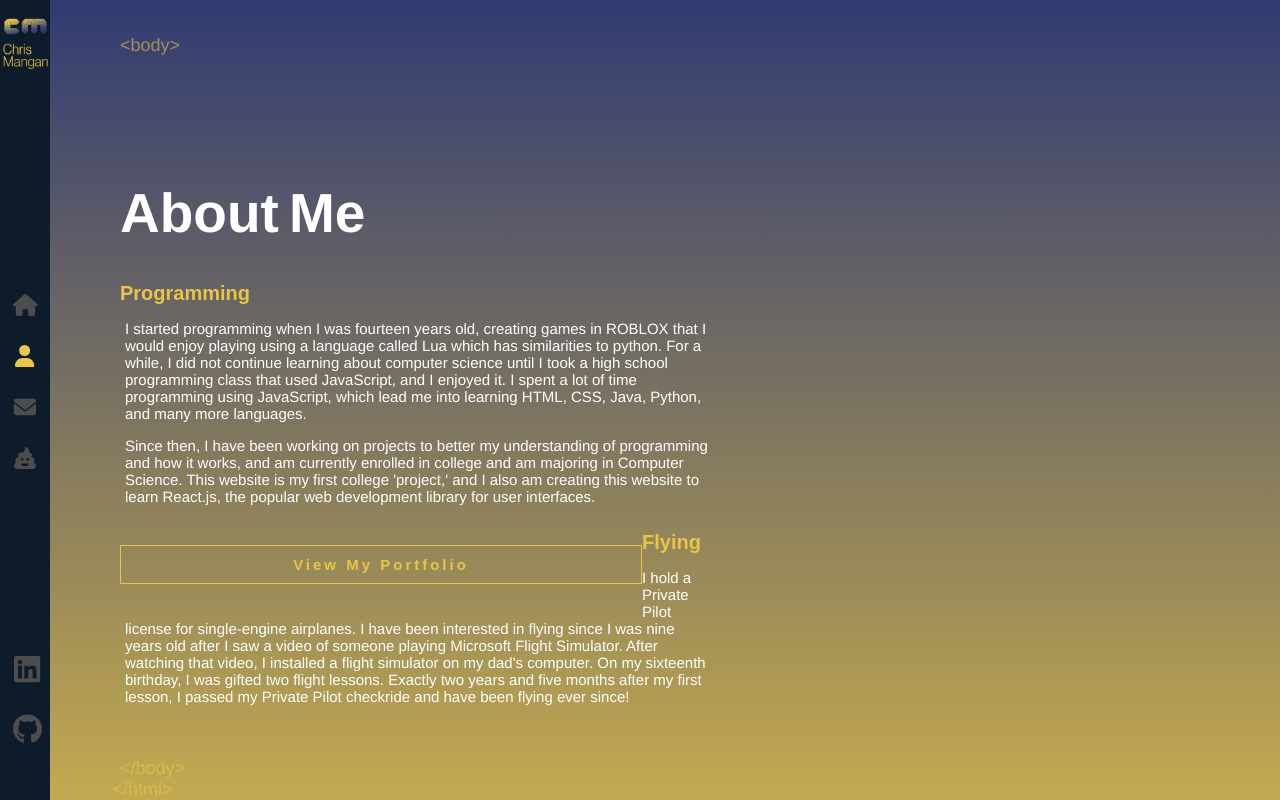
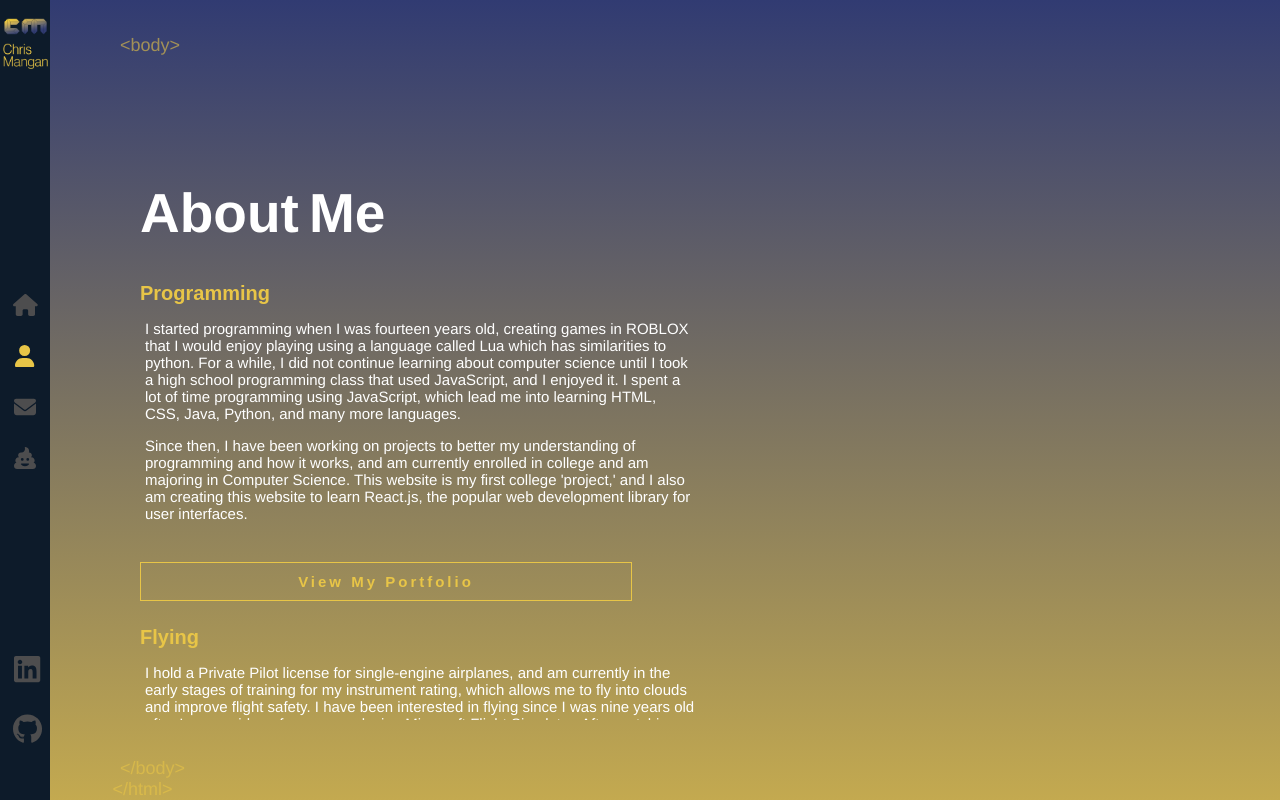
Before and after one commit to chrisjm66/personal-website, a React (Create React App) app: page /about in a window 1280 px wide. Built offline with nearby package versions, Linux system fonts and the light colour scheme.

Commit message:
Updated CSS

```diff
--- a/src/components/About/index.js
+++ b/src/components/About/index.js
@@ -36,17 +36,18 @@ const About = () => {
                         Since then, I have been working on projects to better my understanding of programming and how it works, and am currently enrolled in college and am majoring in Computer Science. This website is my first college 'project,' and
                         I also am creating this website to learn React.js, the popular web development library for user interfaces.
                     </p>
+
                     <Link to='/portfolio' className="flat-button">View My Portfolio</Link>
                 </div>
 
-
-
-                <br/>
                 <div className="text-wrapper">
                     <h2>Flying</h2>
                     <p>
-                        I hold a Private Pilot license for single-engine airplanes. I have been interested in flying since I was nine years old after I saw a video of someone playing Microsoft Flight Simulator.
-                        After watching that video, I installed a flight simulator on my dad's computer. On my sixteenth birthday, I was gifted two flight lessons. Exactly two years and five months after my first lesson, I passed my Private Pilot checkride and have been flying ever since!
+                        I hold a Private Pilot license for single-engine airplanes, and am currently in the early stages of training for my instrument rating, which allows me to fly into clouds and improve flight safety. I have been interested in flying since I was nine years old after I saw a video of someone playing Microsoft Flight Simulator.
+                        After watching that video, I installed a flight simulator on my dad's computer.
+                    </p>
+                    <p>
+                        On my sixteenth birthday, I was gifted two flight lessons. Exactly two years and five months after my first lesson, I passed my Private Pilot checkride and have been flying ever since!
                     </p>
 
 
--- a/src/components/About/index.scss
+++ b/src/components/About/index.scss
@@ -10,7 +10,6 @@
     overflow-y: scroll;
 
     .text-zone {
-        position: absolute;
         left: 100px;
         top: 20%;
         transform: translateY(-50%);
@@ -25,7 +24,6 @@ h1 {
     font-family: 'Helvetica Neue';
     text-align: left;
     font-size: 55px;
-    margin-left: 20px;
     animation: fadeIn 1s 1.7s backwards;
 }
 
@@ -33,14 +31,14 @@ h2 {
     font-family: sans-serif;
     font-size: 20px;
     text-align: left;
-    margin: auto 20px;
     color: $primary-color;
+    display: block;
+    width: 100px;
     animation: fadeIn 2s 1.7s backwards;
 }
 
 .flat-button {
     color: $primary-color;
-
     border: 1px solid $primary-color;
     padding: 10px 20px;
     font-size: 15px;
@@ -50,8 +48,6 @@ h2 {
     text-decoration: none;
     letter-spacing: 3px;
     animation: fadeIn 2s 1.7s backwards;
-    margin: 0 auto;
-    float: left;
     width: 75%;
     &:hover {
         color: white;
@@ -60,5 +56,5 @@ h2 {
 }
 
 .text-wrapper {
-    display: block;
+    margin: 20px 20px;
 }
```
